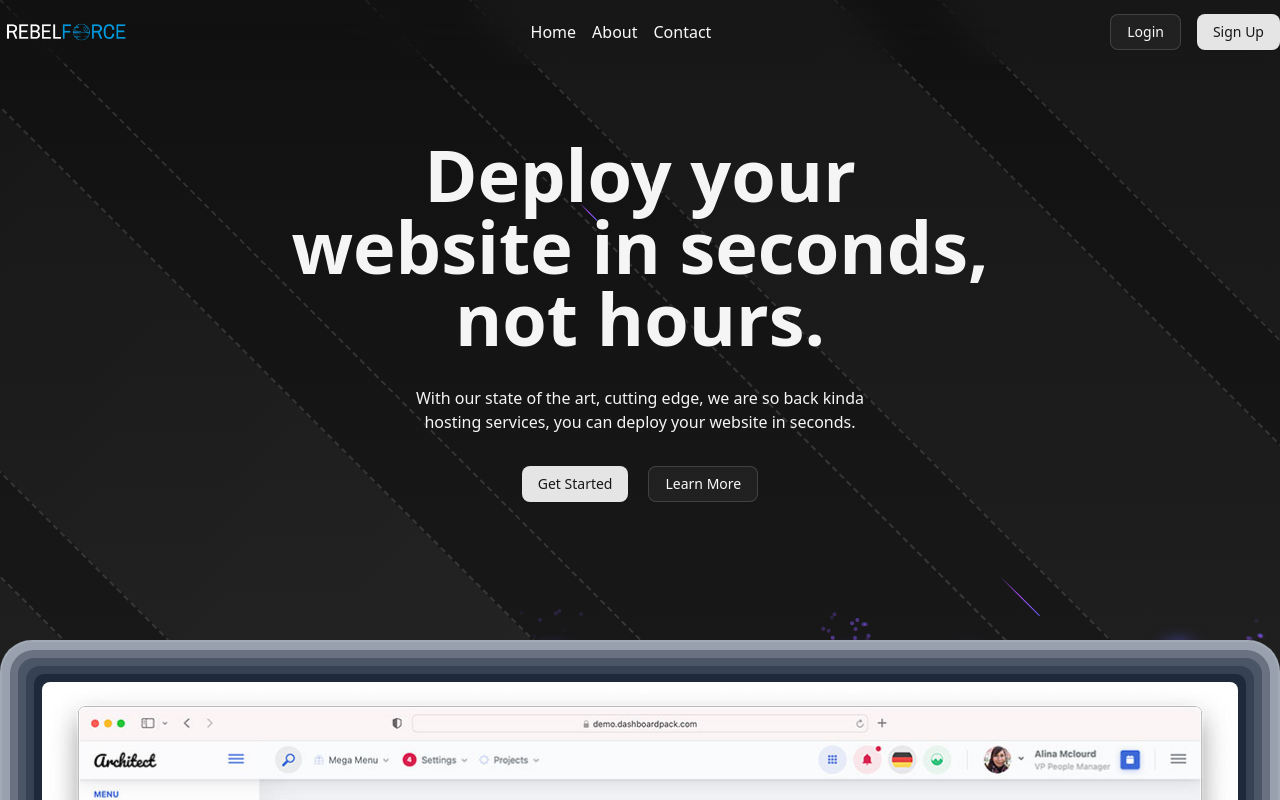
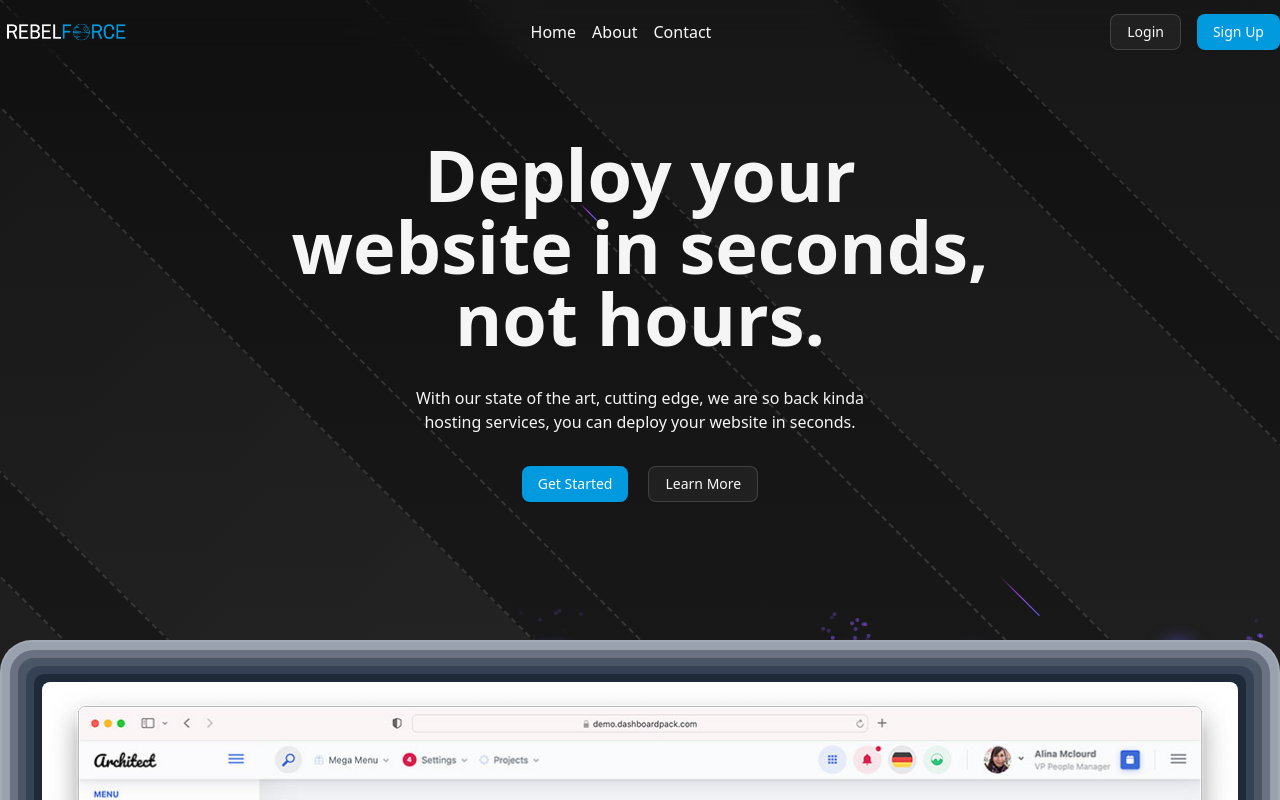
Before and after one commit to ohanapal/rf-landing-page, a Next.js app: page / in a window 1280 px wide. Shown: the top 800 px of the page. Built offline with nearby package versions, Linux system fonts and the light colour scheme.

Commit message:
Update global styles and Navbar component for improved design consistency. Change color definitions to hex values, add secondary background color, and refine button styles. Adjust Navbar container class for better layout.

```diff
--- a/src/app/globals.css
+++ b/src/app/globals.css
@@ -1,11 +1,12 @@
-@import "tailwindcss";
-@import "tw-animate-css";
+@import 'tailwindcss';
+@import 'tw-animate-css';
 
 @custom-variant dark (&:is(.dark *));
 
 @theme inline {
   --color-background: var(--background);
   --color-foreground: var(--foreground);
+  --color-secondary-background: var(--secondary-background);
   --font-sans: var(--font-geist-sans);
   --font-mono: var(--font-geist-mono);
   --color-sidebar-ring: var(--sidebar-ring);
@@ -51,12 +52,12 @@
   --card-foreground: oklch(0.145 0 0);
   --popover: oklch(1 0 0);
   --popover-foreground: oklch(0.145 0 0);
-  --primary: oklch(0.205 0 0);
-  --primary-foreground: oklch(0.985 0 0);
+  --primary: #019ade;
+  --primary-foreground: #9ca3af;
   --secondary: oklch(0.97 0 0);
   --secondary-foreground: oklch(0.205 0 0);
   --muted: oklch(0.97 0 0);
-  --muted-foreground: oklch(0.556 0 0);
+  --muted-foreground: #9ca3af;
   --accent: oklch(0.97 0 0);
   --accent-foreground: oklch(0.205 0 0);
   --destructive: oklch(0.577 0.245 27.325);
@@ -79,18 +80,19 @@
 }
 
 .dark {
-  --background: oklch(0.145 0 0);
+  --background: #000000;
+  --secondary-background: #030712;
   --foreground: oklch(0.985 0 0);
   --card: oklch(0.205 0 0);
   --card-foreground: oklch(0.985 0 0);
   --popover: oklch(0.205 0 0);
   --popover-foreground: oklch(0.985 0 0);
-  --primary: oklch(0.922 0 0);
+  --primary: #019ade;
   --primary-foreground: oklch(0.205 0 0);
   --secondary: oklch(0.269 0 0);
   --secondary-foreground: oklch(0.985 0 0);
   --muted: oklch(0.269 0 0);
-  --muted-foreground: oklch(0.708 0 0);
+  --muted-foreground: #9ca3af;
   --accent: oklch(0.269 0 0);
   --accent-foreground: oklch(0.985 0 0);
   --destructive: oklch(0.704 0.191 22.216);
@@ -120,3 +122,7 @@
     @apply bg-background text-foreground;
   }
 }
+
+@utility container {
+  @apply px-4 max-w-[1400px] mx-auto;
+}
--- a/src/components/common/Navbar.tsx
+++ b/src/components/common/Navbar.tsx
@@ -33,7 +33,7 @@ export default function Navbar() {
     >
       <div
         className={cn(
-          'container mx-auto flex items-center justify-between h-full py-2 w-full transition-all duration-500 backdrop-blur-lg rounded-none px-0 delay-100',
+          'container flex items-center justify-between h-full py-2 w-full transition-all duration-500 backdrop-blur-lg rounded-none px-0 delay-100',
           {
             'bg-neutral-300/20 max-w-3xl rounded-full px-5': isScrolled,
           },
--- /dev/null
+++ b/src/components/pages/homepage/Stripes.tsx
@@ -0,0 +1,25 @@
+export default function Stripes() {
+  return (
+    <div
+      className='absolute inset-0 flex -rotate-45 isolate h-full w-full scale-200 translate-x-40 opacity-25'
+      style={{
+        WebkitMaskImage: 'linear-gradient(135deg, transparent 0%, black 30%, black 100%)',
+        maskImage: 'linear-gradient(135deg, transparent 0%, black 30%, black 100%)',
+      }}
+    >
+      <div className='w-1/10 bg-neutral-700 h-full'></div>
+      <div className='w-[3%] bg-neutral-800 h-full border-r border-l border-neutral-400 border-dashed'></div>
+      <div className='w-1/10 bg-neutral-700 h-full'></div>
+      <div className='w-[3%] bg-neutral-800 h-full border-r border-l border-neutral-400 border-dashed'></div>
+      <div className='w-1/10 bg-neutral-700 h-full'></div>
+      <div className='w-[3%] bg-neutral-800 h-full border-r border-l border-neutral-400 border-dashed'></div>
+      <div className='w-1/10 bg-gradient-to-b from-neutral-800 to-neutral-400 h-full'></div>
+      <div className='w-[3%] bg-neutral-800 h-full border-r border-l border-neutral-400 border-dashed'></div>
+      <div className='w-1/10 bg-neutral-800 h-full'></div>
+      <div className='w-[3%] bg-neutral-800 h-full border-r border-l border-neutral-400 border-dashed'></div>
+      <div className='w-1/10 bg-neutral-700 h-full'></div>
+      <div className='w-[3%] bg-neutral-800 h-full border-r border-l border-neutral-400 border-dashed'></div>
+      <div className='w-1/10 bg-neutral-700 h-full'></div>
+    </div>
+  )
+}
--- a/src/components/ui/button.tsx
+++ b/src/components/ui/button.tsx
@@ -9,7 +9,7 @@ const buttonVariants = cva(
   {
     variants: {
       variant: {
-        default: 'bg-primary text-primary-foreground shadow-xs hover:bg-primary/90',
+        default: 'bg-primary shadow-xs hover:bg-primary/90',
         destructive:
           'bg-destructive text-white shadow-xs hover:bg-destructive/90 focus-visible:ring-destructive/20 dark:focus-visible:ring-destructive/40 dark:bg-destructive/60',
         outline:
```
